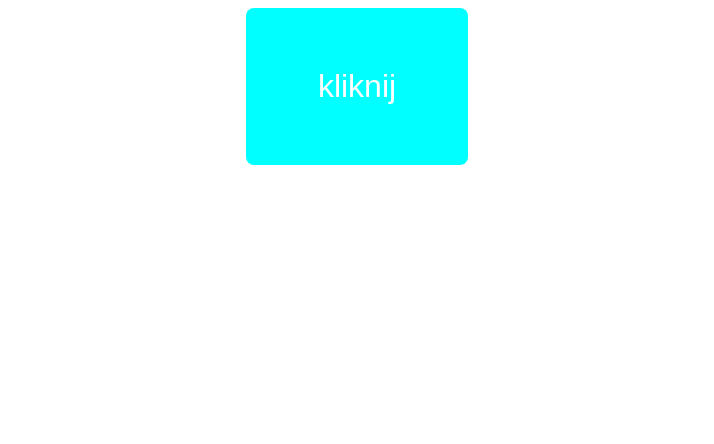
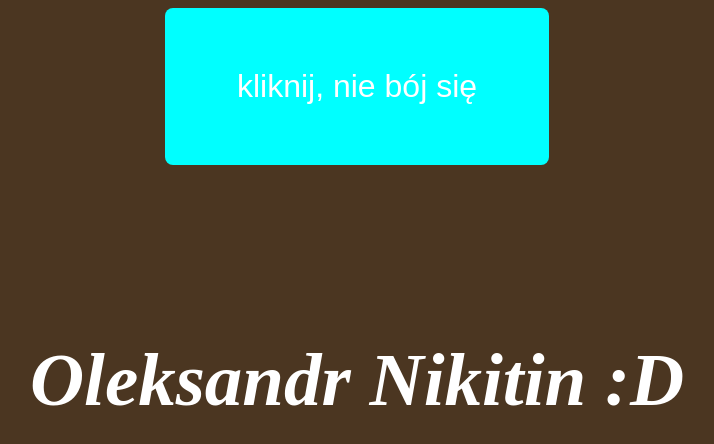
Before and after one commit to didstr1s/moja_strona, a plain HTML site: page index.html in a window 1280 px wide. Shown: the whole page, without its empty margins (283-997 px from the left). Drawn offline with Linux system fonts and the light colour scheme.

Commit message:
Update index.html

```diff
--- a/index.html
+++ b/index.html
@@ -1,3 +1,4 @@
+
 <!DOCTYPE html>
 <html lang="pl">
 <head>
@@ -19,24 +20,26 @@
     .button-link:hover {
       background-color: #4B3621;
     }
+
+    body {
+      font-size: 75px;
+      color: white;
+      text-align: center;
+      background-color: #4B3621;
+    }
   </style>
 </head>
 <body>
 
   <a href="https://www.google.com" class="button-link">
-    kliknij
+    kliknij, nie bój się
   </a>
-<br>
-<br>
-<br>
 
-Oleksandr Nikitin :D
-<style>
-body {
-    font-size: 75px;
-    color: white;
-    text-align: center;
-}
-</style>
+  <br>
+  <br>
+  <br>
+
+  <b><i>Oleksandr Nikitin :D</i></b>
+
 </body>
 </html>
```
